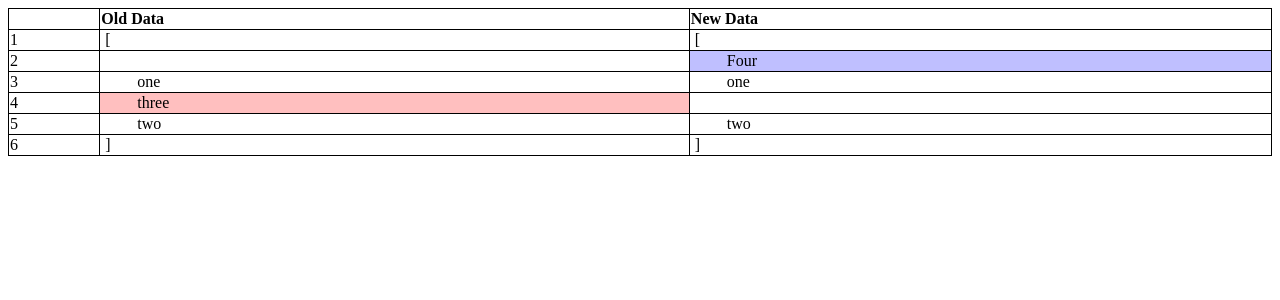
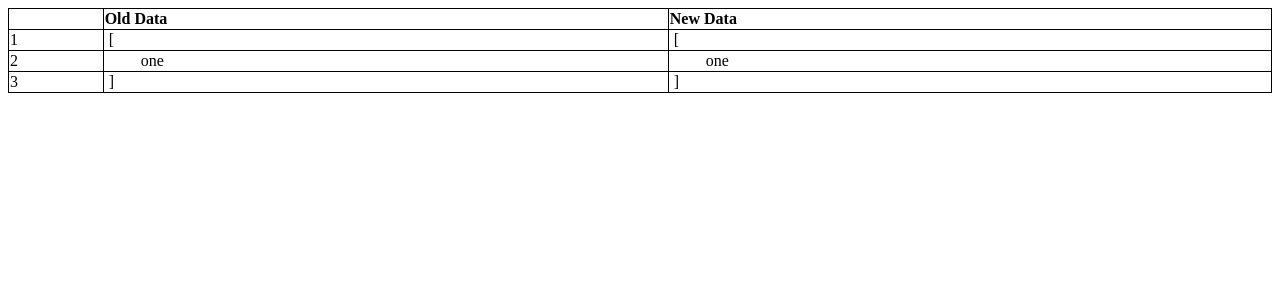
Before and after one commit to pranshugupta/ReactJs-JsonDiff, a React (Create React App) app: page / in a window 1280 px wide. Shown: the top 300 px of the page. Built offline with nearby package versions, Linux system fonts and the light colour scheme.

Commit message:
1 file modified

```diff
--- a/src/App.js
+++ b/src/App.js
@@ -2,8 +2,8 @@
 import './style.css';
 import JsonDiff from './jsonDiff/JsonDiff';
 export default function App() {
-  const leftArray = ['one', 'two', 'three', 'one'];
-  const rightArray = ['one', 'two', 'Four', 'two'];
+  const leftArray = ['one', 'one'];
+  const rightArray = ['one'];
   const leftObject = {
     leftArray: leftArray,
     // strings: 'John',
```
